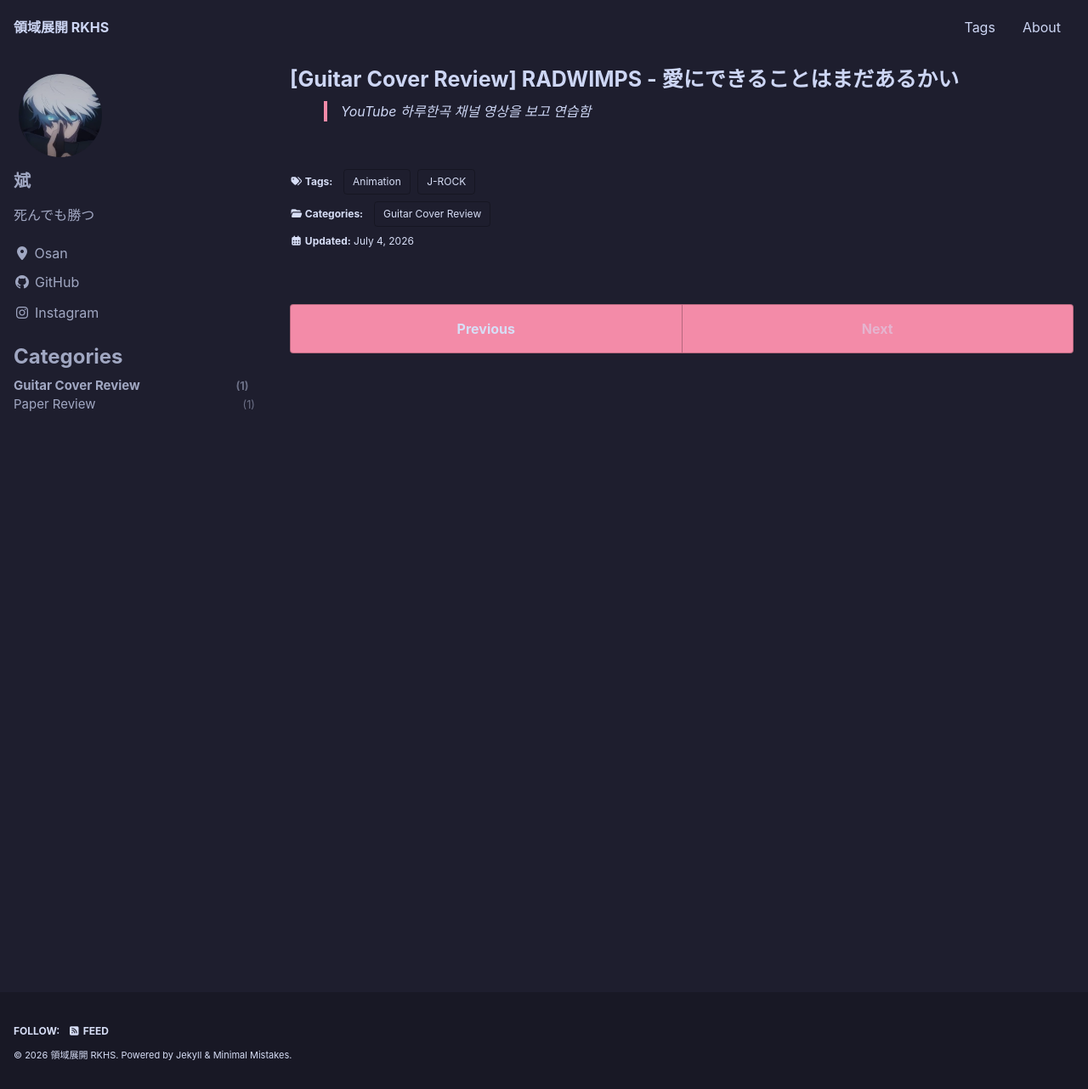
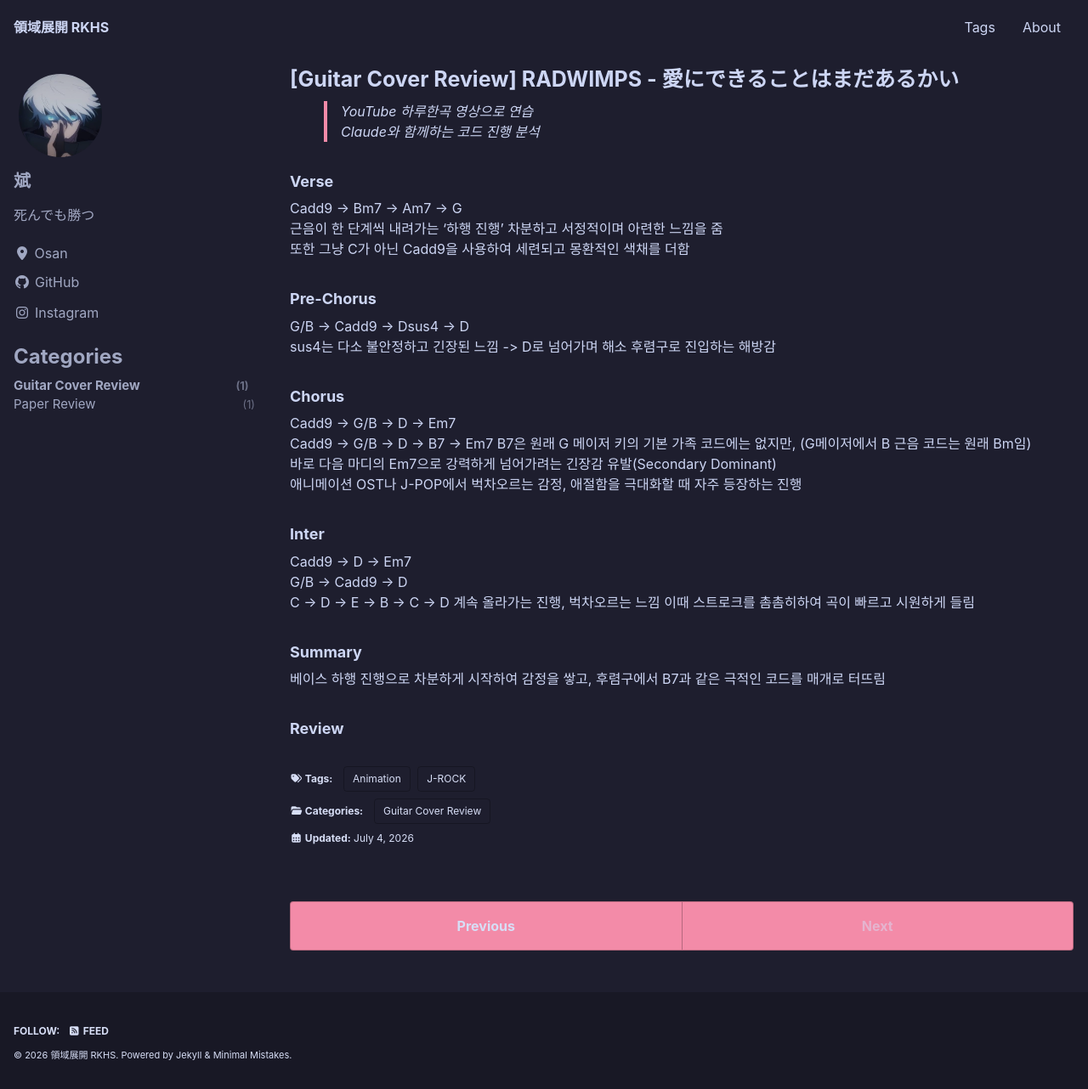
Before and after one commit to ml-bean/ml-bean.github.io, a Jekyll site: the page built from _posts/2026-07-04-guitar01.md, in a window 1280 px wide and 1282 px high. Shown: the whole window at 85% size. Built offline with Jekyll 4.4.1, drawn with Linux system fonts in a browser that asks for light colours; cached includes are drawn as plain includes.

Commit message:
modified guitar01.md

```diff
--- a/_posts/2026-07-04-guitar01.md
+++ b/_posts/2026-07-04-guitar01.md
@@ -10,4 +10,32 @@ use_math: false
 classes: wide
 ---
 
-> YouTube 하루한곡 채널 영상을 보고 연습함
+> YouTube 하루한곡 영상으로 연습
+> Claude와 함께하는 코드 진행 분석
+
+### Verse
+Cadd9 -> Bm7 -> Am7 -> G
+근음이 한 단계씩 내려가는 '하행 진행' 차분하고 서정적이며 아련한 느낌을 줌
+또한 그냥 C가 아닌 Cadd9을 사용하여 세련되고 몽환적인 색채를 더함
+
+### Pre-Chorus
+G/B -> Cadd9 -> Dsus4 -> D
+sus4는 다소 불안정하고 긴장된 느낌 -> D로 넘어가며 해소 후렴구로 진입하는 해방감
+
+### Chorus
+Cadd9 -> G/B -> D -> Em7
+Cadd9 -> G/B -> D -> B7 -> Em7
+B7은 원래 G 메이저 키의 기본 가족 코드에는 없지만, (G메이저에서 B 근음 코드는 원래 Bm임)
+바로 다음 마디의 Em7으로 강력하게 넘어가려는 긴장감 유발(Secondary Dominant)
+애니메이션 OST나 J-POP에서 벅차오르는 감정, 애절함을 극대화할 때 자주 등장하는 진행
+
+### Inter
+Cadd9 -> D -> Em7
+G/B -> Cadd9 -> D
+C -> D -> E -> B -> C -> D 계속 올라가는 진행, 벅차오르는 느낌 이때 스트로크를 촘촘히하여 곡이 빠르고 시원하게 들림
+
+
+### Summary
+베이스 하행 진행으로 차분하게 시작하여 감정을 쌓고, 후렴구에서 B7과 같은 극적인 코드를 매개로 터뜨림
+
+### Review
```
